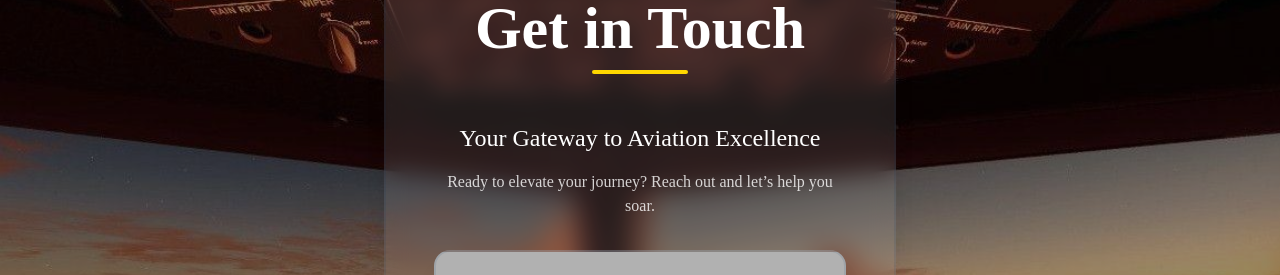
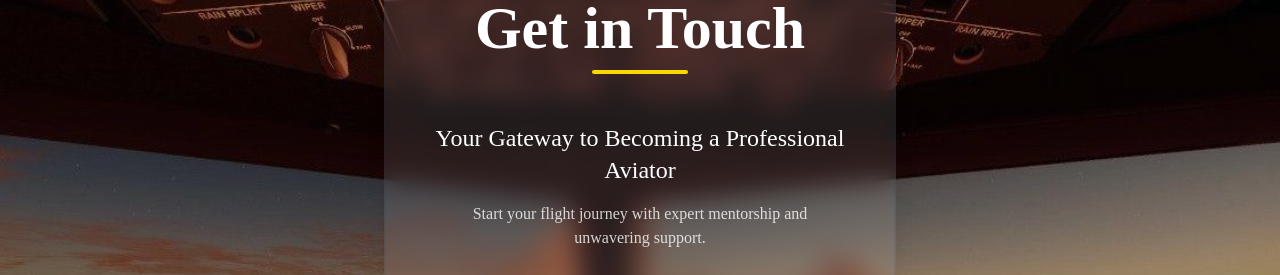
Before and after one commit to Yash-Aanand/vortexwings, a React (Vite) app: page / in a window 1280 px wide. Shown: the part 7040-7315 px from the top of the page. Built offline with nearby package versions, Linux system fonts and the light colour scheme; grey boxes are pictures that could not be loaded.

Commit message:
contact us text adjustment

```diff
--- a/src/components/ContactSection.tsx
+++ b/src/components/ContactSection.tsx
@@ -35,10 +35,11 @@ export default function ContactSection({ background }: { background: string }) {
           transition={{ delay: 0.3 }}
           className="text-xl md:text-2xl text-white mb-4"
         >
-          Your Gateway to Aviation Excellence
+          Your Gateway to Becoming a Professional Aviator
         </motion.p>
         <p className="text-white/80 mb-8 text-md md:text-base">
-          Ready to elevate your journey? Reach out and let’s help you soar.
+          Start your flight journey with expert mentorship and
+          unwavering support.{" "}
         </p>
 
         <motion.div
```
